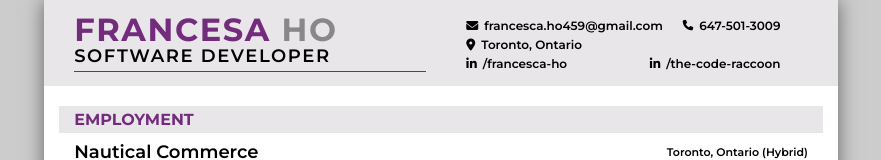
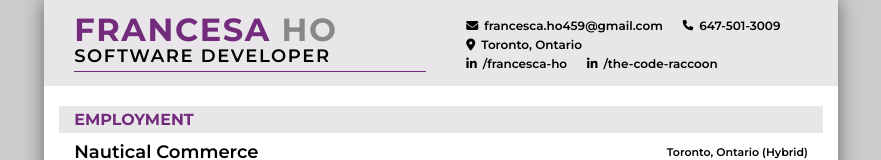
Before and after one commit to the-code-raccoon/resume-template, a React (Vite) app: page / in a window 1280 px wide. Shown: the top 160 px of the page, without its empty margins (199-1080 px from the left). Built offline with nearby package versions, Linux system fonts and the light colour scheme.

Commit message:
add spacing prop for layout.row component

```diff
--- a/src/components/ContactInfo/ContactInfo.tsx
+++ b/src/components/ContactInfo/ContactInfo.tsx
@@ -17,7 +17,7 @@ export type ContactInfoType = {
 export const ContactInfo = ({ email, phoneNumber, location, links }) => {
   return (
     <Layout.Root className="contactInfo">
-      <Layout.Row>
+      <Layout.Row spacing="flex-start">
         <div className="email">
           <i className="fa-solid fa-envelope"></i>
           {email}
@@ -28,14 +28,14 @@ export const ContactInfo = ({ email, phoneNumber, location, links }) => {
         </div>
       </Layout.Row>
 
-      <Layout.Row>
+      <Layout.Row spacing="flex-start">
         <div className="location">
           <i className="fa-solid fa-location-dot"></i>
           {location}
         </div>
       </Layout.Row>
 
-      <Layout.Row>
+      <Layout.Row spacing="flex-start">
         {links.map((link) => (
           <div className={link.type}>
             <a href={link.url} target="_blank">
--- a/src/components/Layout/Layout.tsx
+++ b/src/components/Layout/Layout.tsx
@@ -8,15 +8,19 @@ export const RowRightItem = ({ children }: React.PropsWithChildren) => (
   <span className="extraInfo">{children}</span>
 );
 
-export const Row = ({ children }: React.PropsWithChildren) => (
-  <div className="row">{children}</div>
+type RowProps = React.PropsWithChildren & {
+  spacing?: "space-between" | "flex-start";
+};
+
+export const Row = ({ spacing = 'space-between', children }: RowProps) => (
+  <div className={`row ${spacing}`}>{children}</div>
 );
 
 export const Content = ({ children }: React.PropsWithChildren) => (
   <div className="content">{children}</div>
 );
 
-export type RootProps = React.HTMLAttributes<HTMLDivElement> & React.PropsWithChildren;
+type RootProps = React.HTMLAttributes<HTMLDivElement> & React.PropsWithChildren;
 
 export const Root = ({ className, children }: RootProps) => (
   <div className={className}>{children}</div>
--- a/src/components/Layout/styles.css
+++ b/src/components/Layout/styles.css
@@ -1,8 +1,15 @@
 .row {
   display: flex;
   flex-direction: row;
-  justify-content: space-between;
   align-items: center;
+
+  &.space-between {
+    justify-content: space-between;
+  }
+
+  &.flex-start {
+    justify-content: flex-start;
+  }
 
   > .extraInfo {
     font-size: 11px;
```
